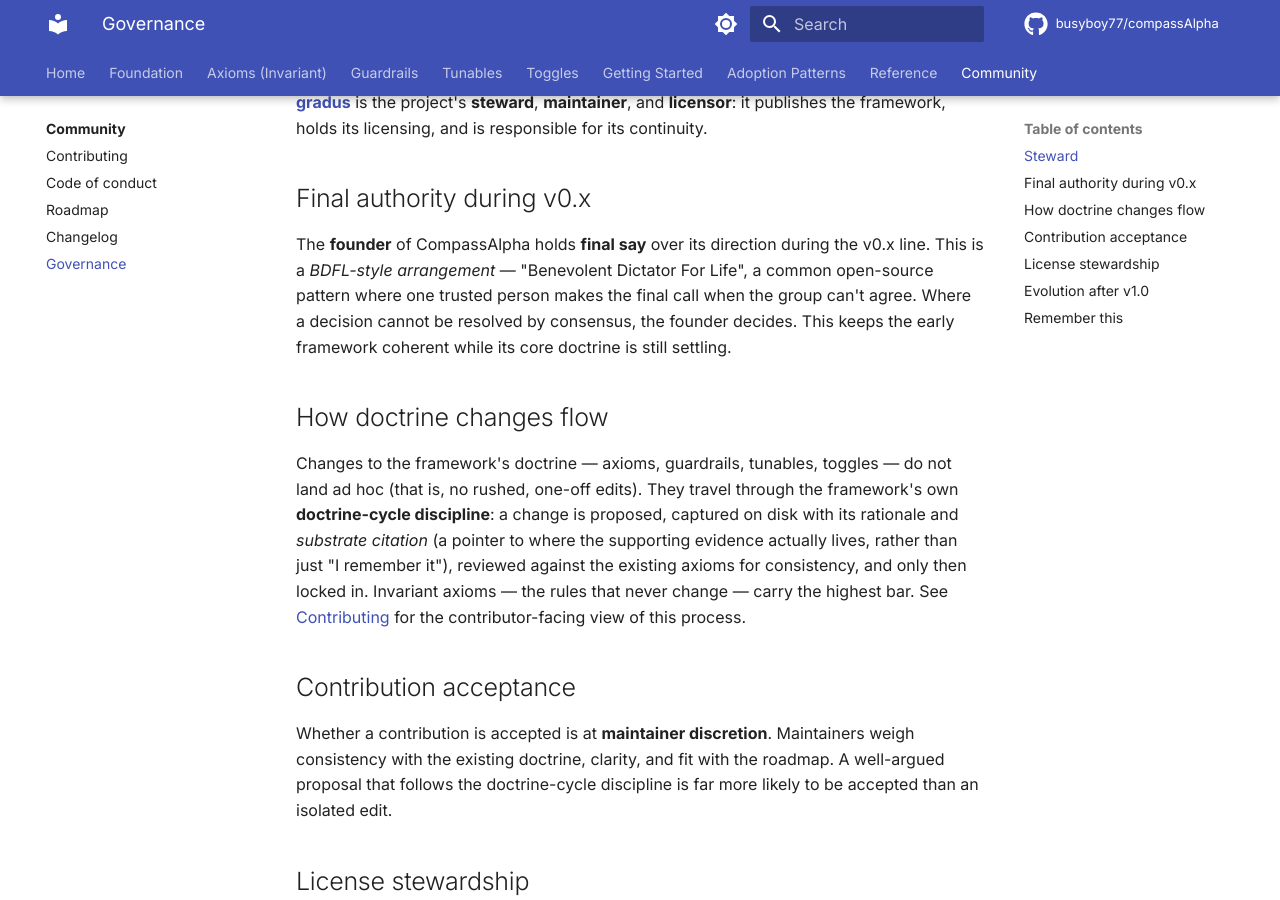
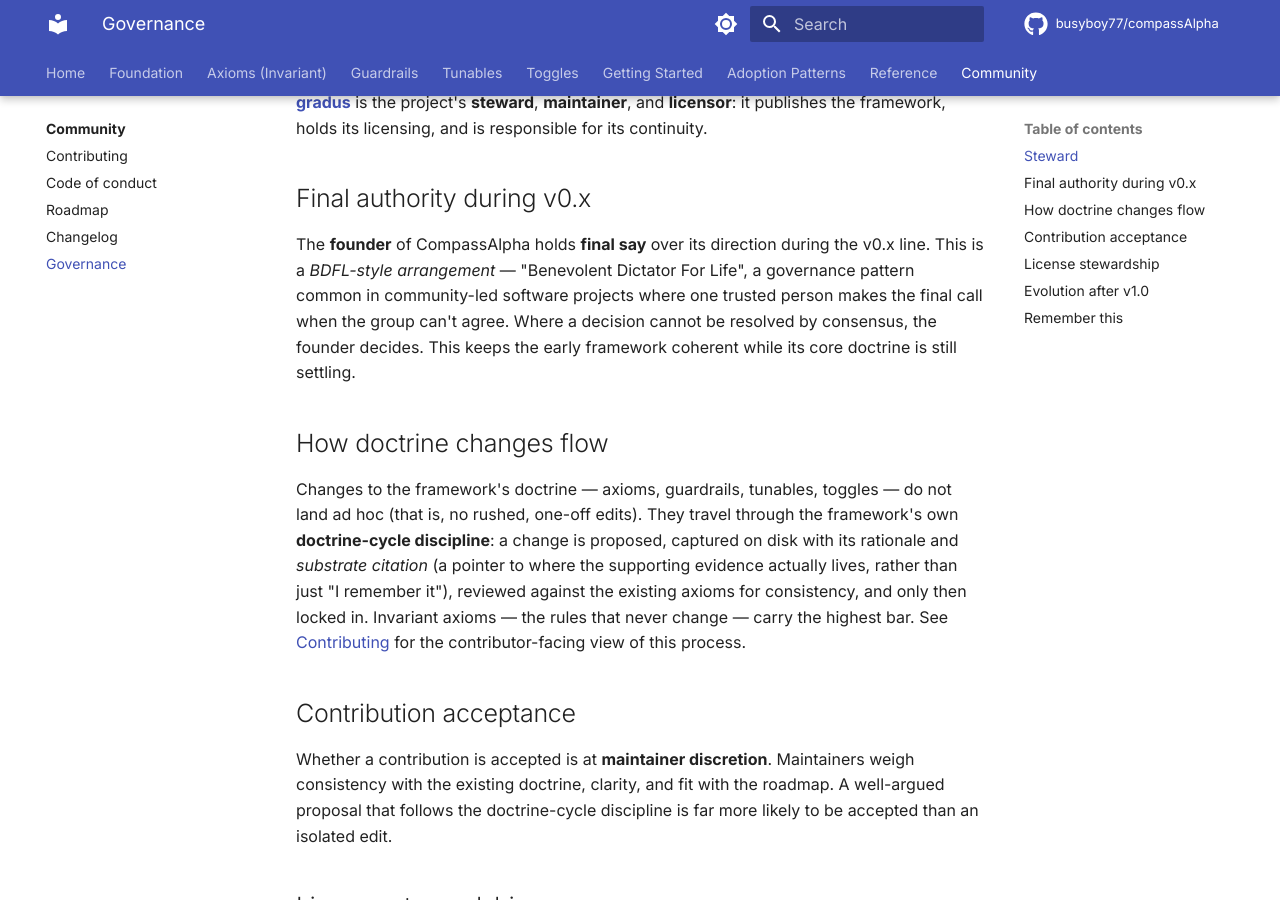
Before and after one commit to busyboy77/compassAlpha, an MkDocs documentation site: the page built from docs/08-community/governance.md, in a window 1280 px wide and 900 px high, scrolled down 491 px. Built offline with MkDocs 1.6.1 and Material for MkDocs 9.7.7, drawn with Linux system fonts in a browser that asks for light colours; comment, search, counter and statistics services are not loaded.

Commit message:
Content-safety fix: governance BDFL gloss said \"open-source\"
Replace the denylisted \"open-source\" phrasing (project is source-
available, not open-source) introduced by the novice-first revamp.

Co-Authored-By: Claude Opus 4.8 (1M context) <noreply@anthropic.com>

```diff
--- a/docs/08-community/governance.md
+++ b/docs/08-community/governance.md
@@ -16,7 +16,7 @@ CompassAlpha is young, and its governance reflects that. *Governance* simply mea
 
 ## Final authority during v0.x
 
-The **founder** of CompassAlpha holds **final say** over its direction during the v0.x line. This is a *BDFL-style arrangement* — "Benevolent Dictator For Life", a common open-source pattern where one trusted person makes the final call when the group can't agree. Where a decision cannot be resolved by consensus, the founder decides. This keeps the early framework coherent while its core doctrine is still settling.
+The **founder** of CompassAlpha holds **final say** over its direction during the v0.x line. This is a *BDFL-style arrangement* — "Benevolent Dictator For Life", a governance pattern common in community-led software projects where one trusted person makes the final call when the group can't agree. Where a decision cannot be resolved by consensus, the founder decides. This keeps the early framework coherent while its core doctrine is still settling.
 
 ## How doctrine changes flow
 
```
